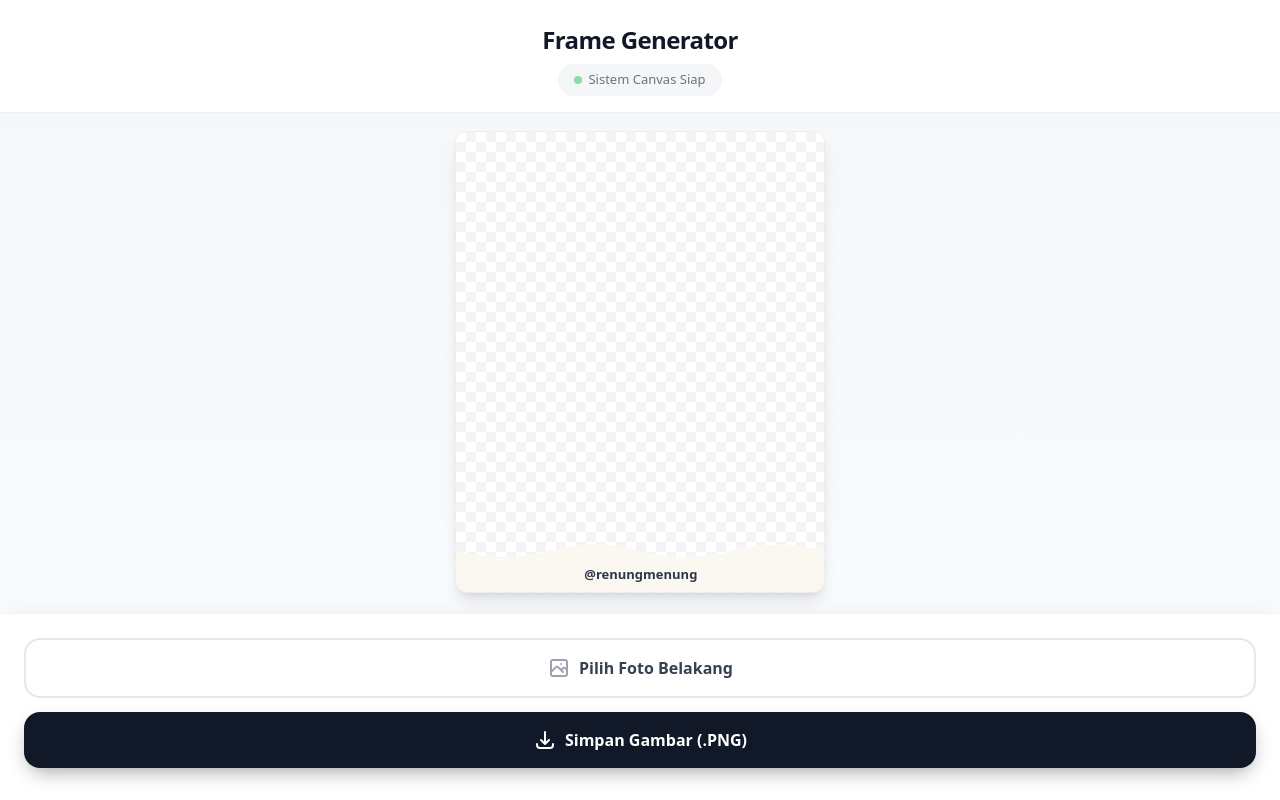
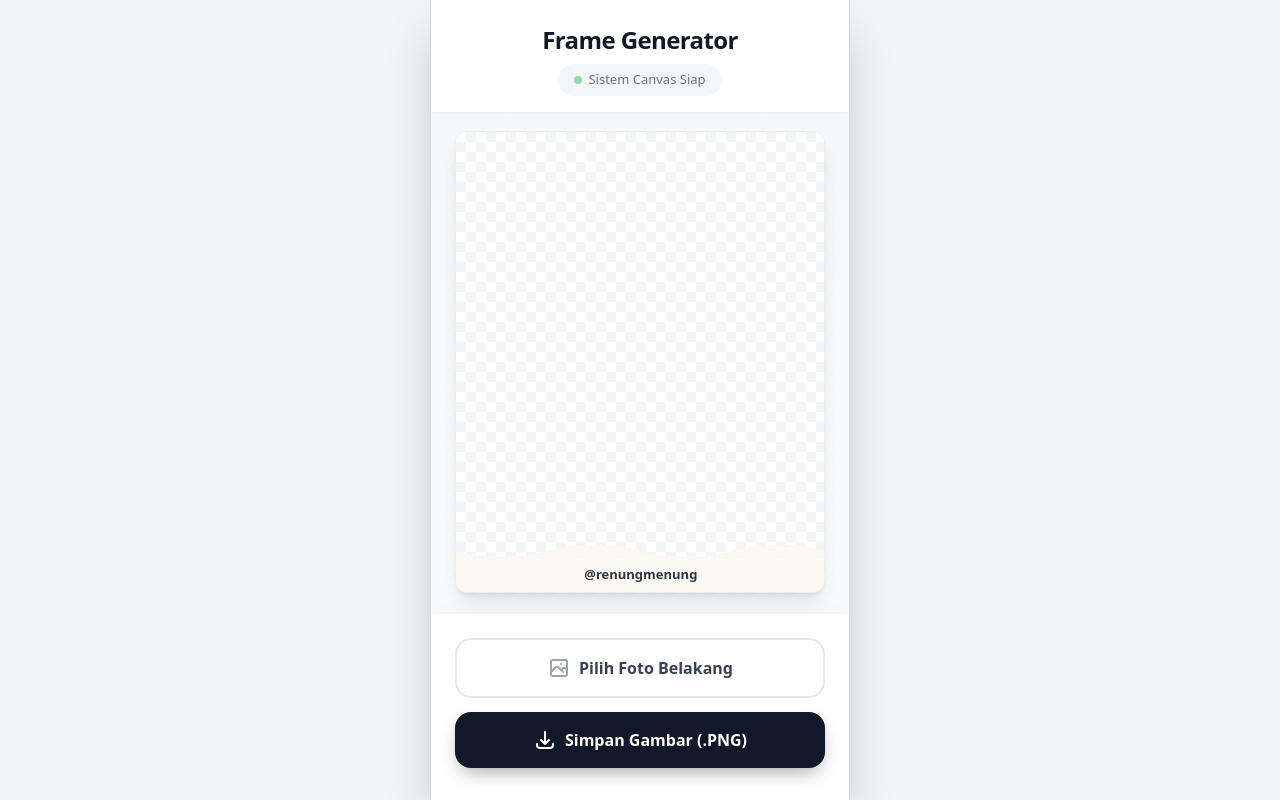
Before and after one commit to hafisnovianas/DITWIBBON, a plain HTML site: page frame.html in a window 1280 px wide. Drawn offline with nearby package versions, Linux system fonts and the light colour scheme.

Commit message:
belum fix

```diff
--- a/frame.html
+++ b/frame.html
@@ -25,10 +25,12 @@
         }
     </style>
 </head>
-<body class="bg-white h-[100dvh] w-full overflow-hidden flex flex-col font-sans text-gray-800 antialiased selection:bg-blue-200">
+<body class="bg-gray-100 flex justify-center items-center h-[100dvh] w-full overflow-hidden font-sans text-gray-800 antialiased selection:bg-blue-200">
+
+    <div class="w-full max-w-[420px] h-[100dvh] bg-white flex flex-col relative shadow-2xl sm:border-x sm:border-gray-300 overflow-hidden">
 
     <!-- HEADER APP (Menempel di Atas) -->
-    <div class="pt-6 pb-4 px-6 flex flex-col items-center text-center bg-white z-20 shadow-sm relative">
+    <div class="pt-6 pb-4 px-6 flex flex-col items-center text-center bg-white z-20 shadow-sm relative shrink-0">
         <h1 class="text-2xl font-black tracking-tight text-gray-900 mb-2">Frame Generator</h1>
         <p class="text-[13px] font-medium text-gray-500 bg-gray-100/80 px-4 py-1.5 rounded-full inline-flex items-center gap-1.5">
             <span class="w-2 h-2 rounded-full bg-green-500 animate-pulse"></span>
@@ -70,7 +72,7 @@
     </div>
 
     <!-- KONTROL / TOMBOL (Menempel di Bawah) -->
-    <div class="p-6 pb-8 flex flex-col gap-3.5 bg-white z-20 shadow-[0_-10px_20px_-10px_rgba(0,0,0,0.05)] border-t border-gray-100">
+    <div class="p-6 pb-8 flex flex-col gap-3.5 bg-white z-20 shadow-[0_-10px_20px_-10px_rgba(0,0,0,0.05)] border-t border-gray-100 shrink-0">
 
         <!-- Tombol Upload Foto (Secondary Style) -->
         <button onclick="document.getElementById('image-input').click()" class="w-full bg-white hover:bg-gray-50 text-gray-700 font-bold py-4 px-4 rounded-2xl transition-all duration-200 flex items-center justify-center gap-2 border-2 border-gray-200 active:scale-[0.98]">
@@ -90,6 +92,8 @@
             </button>
 
         </div>
+
+    </div> <!-- Penutup Kontainer Aplikasi -->
 
     <script>
         // Fungsi Penyesuaian Skala Preview (Dinamis untuk HP & Laptop)
```
